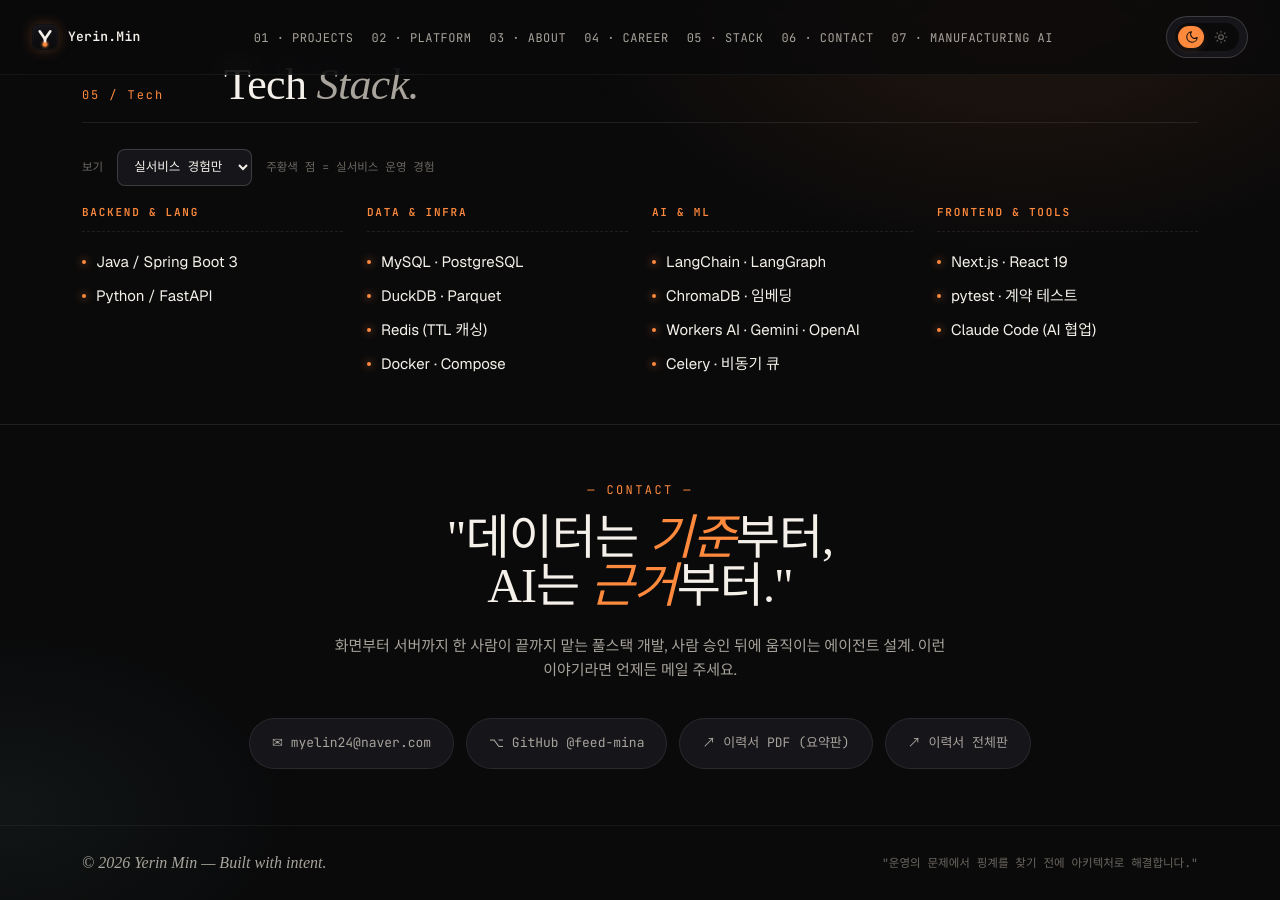
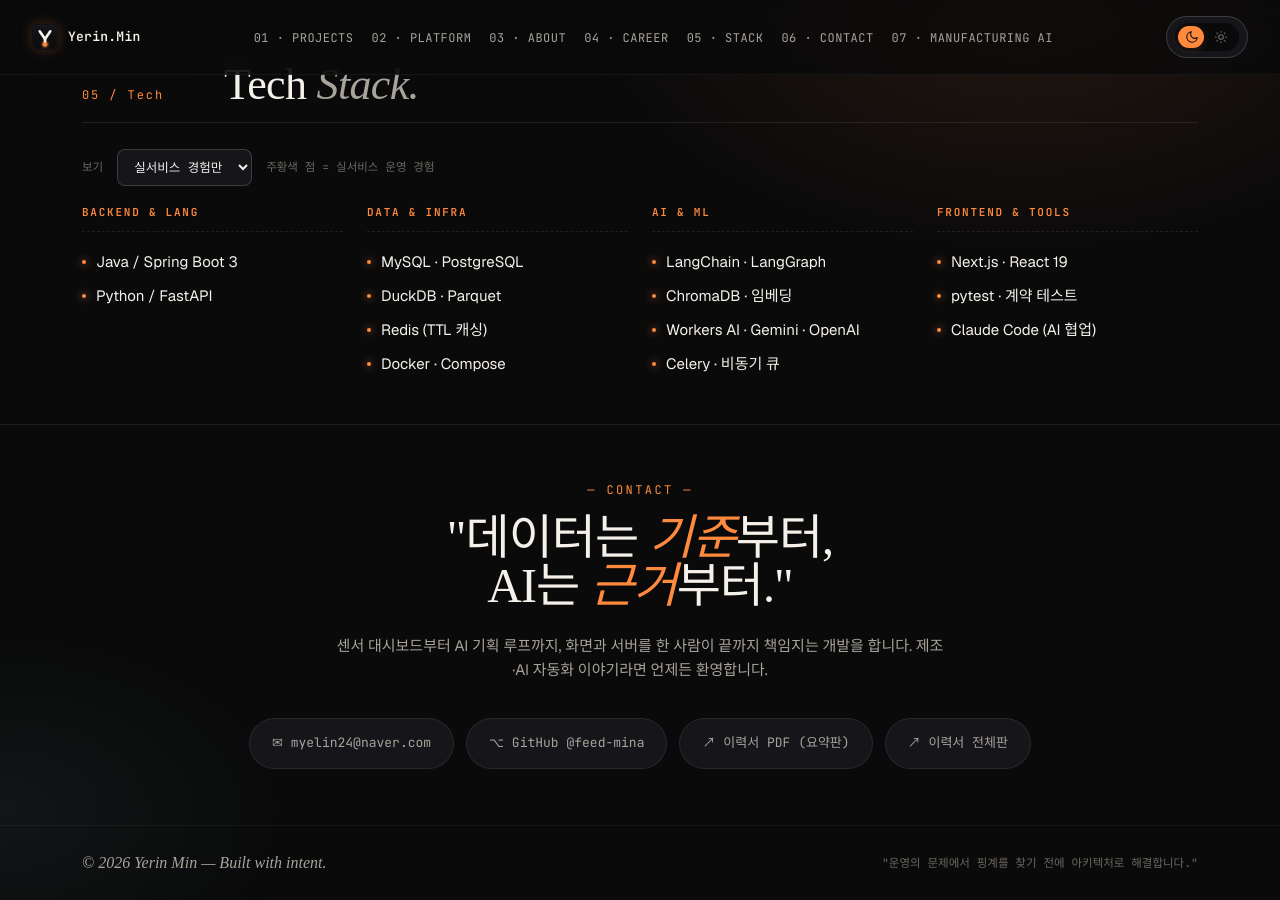
Before and after one commit to feed-mina/feed-mina.github.io, a Jekyll site: the page index.html, which Jekyll copies as it is, in a window 1280 px wide and 900 px high, scrolled down 3571 px. Built offline with Jekyll 4.4.1, drawn with Linux system fonts in a browser that asks for light colours; some web fonts are replaced.

Commit message:
연락처 소개 문구 교체 (2번 안)
Co-Authored-By: Claude Fable 5.1 <noreply@anthropic.com>
Claude-Session: https://claude.ai/code/session_01VXQYr7i5R1LobXkEf9Ybj3

```diff
--- a/index.html
+++ b/index.html
@@ -1438,7 +1438,7 @@
   <div class="wrap">
     <div class="label">— Contact —</div>
     <h2>"데이터는 <span class="q">기준</span>부터,<br/>AI는 <span class="q">근거</span>부터."</h2>
-    <p class="sub">화면부터 서버까지 한 사람이 끝까지 맡는 풀스택 개발, 사람 승인 뒤에 움직이는 에이전트 설계. 이런 이야기라면 언제든 메일 주세요.</p>
+    <p class="sub">센서 대시보드부터 AI 기획 루프까지, 화면과 서버를 한 사람이 끝까지 책임지는 개발을 합니다. 제조·AI 자동화 이야기라면 언제든 환영합니다.</p>
     <div class="contact-links">
       <a href="mailto:myelin24@naver.com">✉  myelin24@naver.com</a>
       <a href="https://github.com/feed-mina" target="_blank" rel="noopener">⌥  GitHub @feed-mina</a>
```
